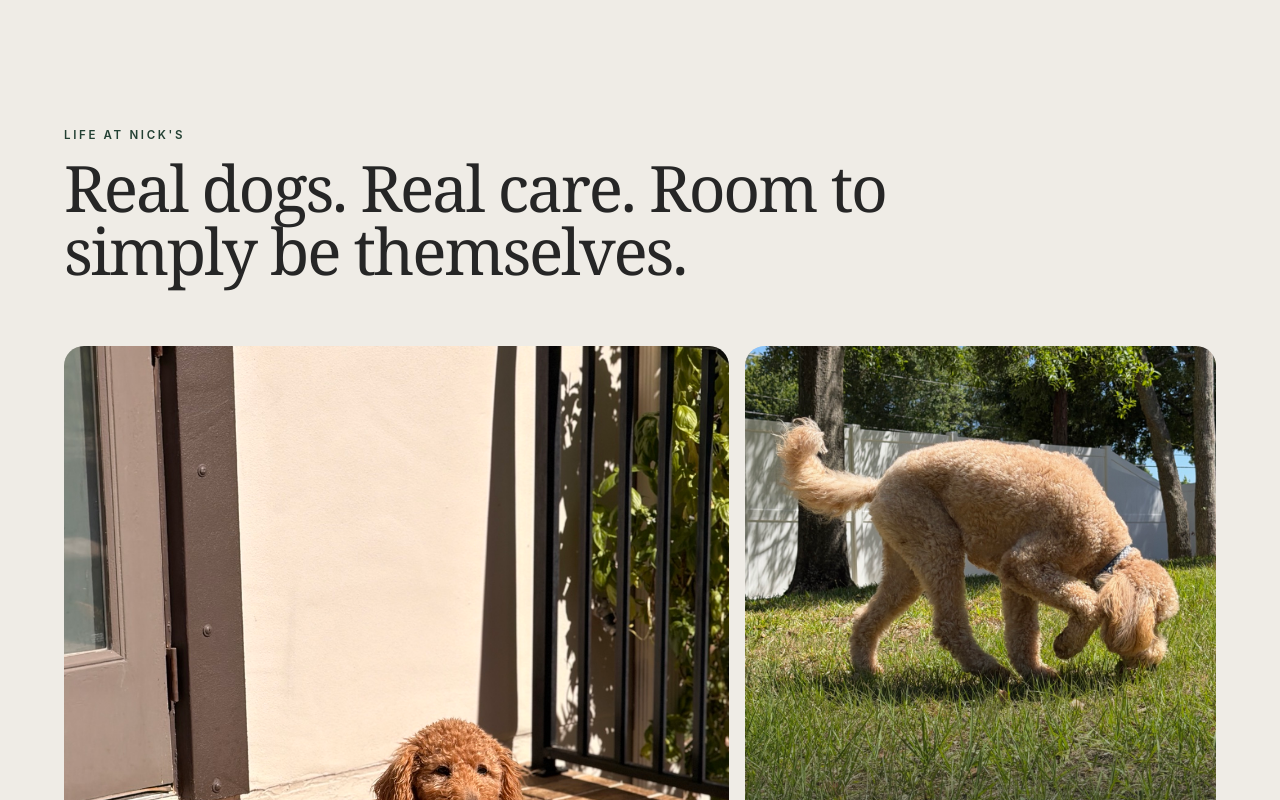
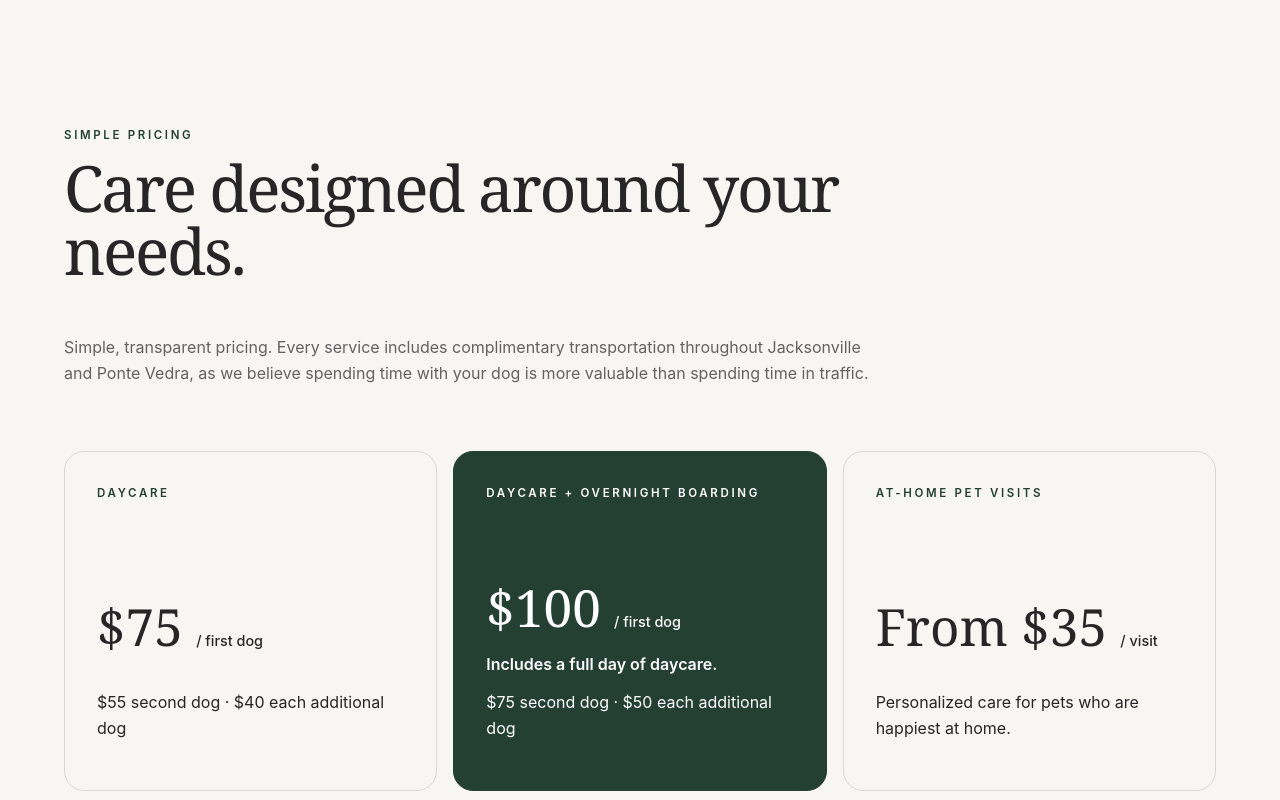
Before and after one commit to Nicksdoggydaycare/nicksdoggydaycare.github.io, a React (Vite) app: page / in a window 1280 px wide. Shown: the part 6900-7700 px from the top of the page. Built offline with nearby package versions, Linux system fonts and the light colour scheme; no server answers.

Commit message:
Move pricing above gallery and add pet visits

```diff
--- a/src/App.jsx
+++ b/src/App.jsx
@@ -81,6 +81,7 @@ export default function App() {
     <section className="split-section"><Reveal className="split-panel split-daycare"><div><p className="eyebrow">For busy professionals</p><h2>Your day is busy enough.<br/>We'll handle the drive.</h2><p>Daycare with complimentary pickup and drop-off.</p><a href="#contact" className="text-link">Ask about daycare <span>→</span></a></div></Reveal><Reveal className="split-panel split-boarding" delay={.1}><div><p className="eyebrow">For frequent travelers</p><h2>Your dog's vacation<br/>while you're on yours.</h2><p>Comfortable overnight care in a peaceful home environment.</p><a href="#contact" className="text-link">Ask about boarding <span>→</span></a></div></Reveal></section>
     <section className="home-style-story section-padding"><div className="home-style-grid"><div className="home-style-visuals"><Reveal className="home-style-image"><img src="/assets/images/home-style-rest.jpg" alt="Small apricot dog resting comfortably in a home setting" loading="lazy"/></Reveal><Reveal className="quiet-film" delay={.1}><video autoPlay muted loop playsInline><source src="/assets/video/quiet-tail.mp4" type="video/mp4"/></video><span>Comfort in the little moments</span></Reveal></div><Reveal className="home-style-copy" delay={.12}><p className="eyebrow dark">Home-style boarding</p><h2>Comfort should feel familiar.</h2><p>Overnight care is designed to feel personal, calm, and reassuring—not like a row of kennels. Quiet indoor moments are part of the experience, too.</p></Reveal></div></section>
     <section className="day-section section-padding"><Reveal className="section-heading"><p className="eyebrow dark">A day at Nick's</p><h2>A day well spent.</h2></Reveal><Reveal className="day-film portrait-day-film"><video autoPlay muted loop playsInline poster="/assets/images/daycare.jpg"><source src="/assets/video/day-outdoor.mp4" type="video/mp4"/></video><div className="day-film-overlay"><p className="eyebrow">Outdoor time</p><h3>Play, pause, explore, repeat.</h3></div></Reveal><div className="timeline">{timeline.map(([n,t,c],i)=><Reveal className="timeline-item" delay={i*.08} key={t}><span>{n}</span><h3>{t}</h3><p>{c}</p></Reveal>)}</div></section>
+    <section className="pricing-section section-padding"><Reveal className="section-heading"><p className="eyebrow dark">Simple pricing</p><h2>Care designed around your needs.</h2><p className="pricing-intro">Simple, transparent pricing. Every service includes complimentary transportation throughout Jacksonville and Ponte Vedra, as we believe spending time with your dog is more valuable than spending time in traffic.</p></Reveal><div className="pricing-grid"><Reveal className="pricing-card"><p className="eyebrow dark">Daycare</p><h3>$75 <span>/ first dog</span></h3><p>$55 second dog · $40 each additional dog</p></Reveal><Reveal className="pricing-card featured"><p className="eyebrow">Daycare + Overnight Boarding</p><h3>$100 <span>/ first dog</span></h3><p className="pricing-clarification">Includes a full day of daycare.</p><p>$75 second dog · $50 each additional dog</p></Reveal><Reveal className="pricing-card"><p className="eyebrow dark">At-Home Pet Visits</p><h3>From $35 <span>/ visit</span></h3><p>Personalized care for pets who are happiest at home.</p></Reveal></div><p className="pricing-note">Multi-dog discounts apply to dogs from the same household.</p></section>
     <section className="gallery section-padding" id="gallery"><Reveal className="section-heading"><p className="eyebrow dark">Life at Nick's</p><h2>Real dogs. Real care. Room to simply be themselves.</h2></Reveal><div className="gallery-grid gallery-editorial">
       <Reveal className="gallery-photo gallery-large"><img src="/assets/images/gallery/sunlit-rest.jpg" alt="Apricot Goldendoodle relaxing in the sun on warm pavers" loading="lazy"/><span>Sunlit rest</span></Reveal>
       <Reveal className="gallery-photo gallery-wide" delay={.06}><img src="/assets/images/gallery/meadow-play.jpg" alt="Dog exploring the grass at Nick's Doggy Daycare" loading="lazy"/><span>Room to explore</span></Reveal>
@@ -91,7 +92,6 @@ export default function App() {
       <Reveal className="gallery-photo" delay={.16}><img src="/assets/images/gallery/adventure.jpg" alt="Dog enjoying an outdoor adventure near the beach" loading="lazy"/><span>Care beyond the ordinary</span></Reveal>
       <Reveal className="gallery-photo gallery-wide" delay={.18}><img src="/assets/images/gallery/fetch.jpg" alt="Dog playing fetch outdoors" loading="lazy"/><span>Play with purpose</span></Reveal>
 </div></section>
-    <section className="pricing-section section-padding"><Reveal className="section-heading"><p className="eyebrow dark">Simple pricing</p><h2>Clear care. No surprises.</h2></Reveal><div className="pricing-grid"><Reveal className="pricing-card"><p className="eyebrow dark">Daycare</p><h3>$75 <span>/ first dog</span></h3><p>$55 second dog · $40 each additional dog</p></Reveal><Reveal className="pricing-card featured"><p className="eyebrow">Overnight boarding</p><h3>$100 <span>/ first dog</span></h3><p>$75 second dog · $50 each additional dog</p></Reveal><Reveal className="pricing-card"><p className="eyebrow dark">Baths</p><h3>From $30</h3><p>Free bath with five consecutive boarding days.</p></Reveal></div><p className="pricing-note">Multi-dog discounts apply to dogs from the same household.</p></section>
     <section className="faq-section section-padding" id="faq"><Reveal className="section-heading"><p className="eyebrow dark">Frequently asked questions</p><h2>Everything you need to feel prepared.</h2></Reveal><div className="faq-list">{faqs.map(([q,a])=><Reveal key={q}><details><summary>{q}</summary><p>{a}</p></details></Reveal>)}</div></section>
     <section className="final-cta" id="contact"><div className="final-overlay"/><Reveal className="final-content"><p className="eyebrow">Ready when you are</p><h2>Give your dog a place they'll love coming back to.</h2><p>Tell us what you need and we will follow up with availability.</p><a className="button button-primary" href="mailto:hello@nicksdoggydaycare.com">Request a Stay</a><p className="placeholder-note">Replace this email before launch.</p></Reveal></section>
   </main><footer className="footer"><div><p className="footer-brand">Nick's Doggy Daycare</p><p>Happy pets. Peace of mind.</p></div><div><p>Jacksonville & Ponte Vedra</p><p>Daycare · Boarding · Baths · Transportation</p></div><p>© {new Date().getFullYear()} Nick's Doggy Daycare</p></footer></>
--- a/src/styles.css
+++ b/src/styles.css
@@ -680,3 +680,26 @@ h3 { font-size: clamp(1.7rem, 2.5vw, 2.5rem); }
   .quiet-film { width: 52%; height: 250px; bottom: 0; }
   .portrait-day-film { height: 72svh; }
 }
+
+/* Approved pricing update */
+.pricing-intro {
+  max-width: 820px;
+  margin: 1.4rem 0 0;
+  color: #626262;
+  font-size: 1rem;
+}
+
+.pricing-clarification {
+  margin: 0 0 .55rem;
+  font-weight: 600;
+}
+
+.pricing-section + .gallery {
+  padding-top: clamp(7rem, 12vw, 12rem);
+}
+
+@media (max-width: 980px) {
+  .pricing-grid {
+    row-gap: 1.4rem;
+  }
+}
```
